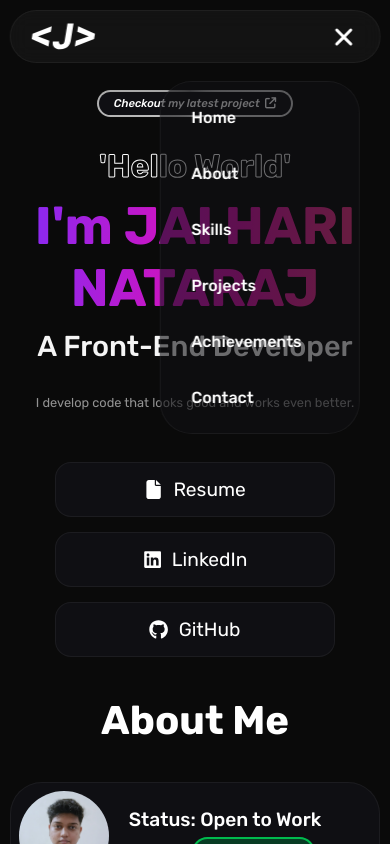
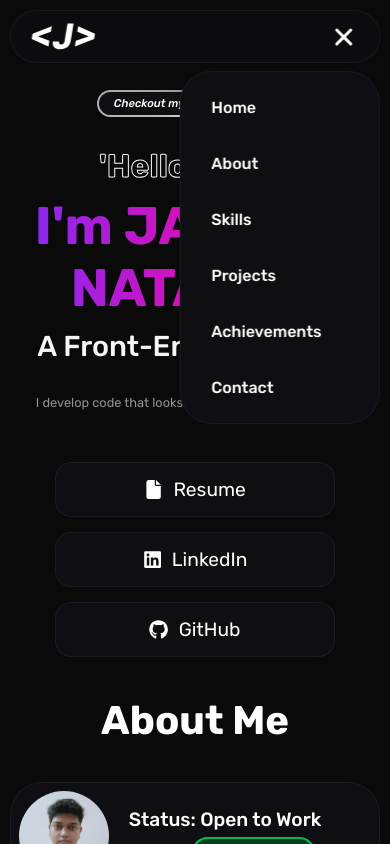
Before and after one commit to ijaihari/portfolio, a React (Vite) app: page / in a window 390 px wide. Both pictures are taken after a click on the button 343 px from the left and 36 px from the top of the page. Shown: the top 844 px of the page. Built offline with nearby package versions, Linux system fonts and the light colour scheme.

Commit message:
dropdown with no blur

```diff
--- a/src/index.scss
+++ b/src/index.scss
@@ -12,6 +12,14 @@
   /*  font-family: "Inter", sans-serif; */
   scroll-behavior: smooth;
 }
+
+* {
+  -webkit-tap-highlight-color: transparent;
+  -webkit-focus-ring-color: transparent;
+  outline: none;
+}
+
+
 
 button {
   cursor: pointer;
--- a/src/styles/dropdown.scss
+++ b/src/styles/dropdown.scss
@@ -2,14 +2,12 @@
 
 .dropdown-menu {
     position: absolute;
-    top: 70px;
-    right: 20px;
+    top: 60px;
+    right: 0px;
     width: 200px;
     padding: 15px;
     border-radius: 2rem;
-    background-color: rgba(15, 15, 19, 0.6); // semi-transparent
-    -webkit-backdrop-filter: blur(10px); // Safari support
-    backdrop-filter: blur(10px);
+    background-color: #0F0F13;
     border: 1px solid var.$color-border;
     z-index: 555;
     display: flex;
--- a/src/styles/header.scss
+++ b/src/styles/header.scss
@@ -21,7 +21,6 @@
     width: auto;
 
     @media (min-width: 350px) and (max-width: 768px) {
-        background-color: #ffffff0a;
         width: 95%;
         padding: 7px 20px;
     }
```
